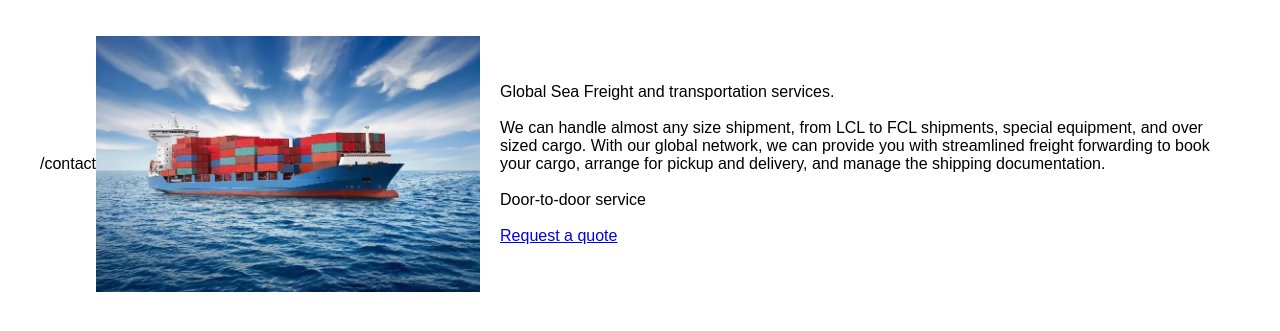
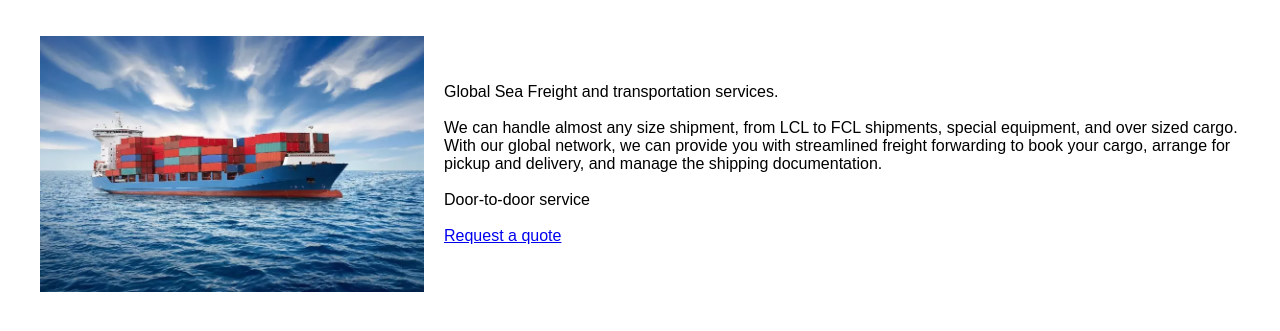
Before and after one commit to dvoranii/CGL_DEV-new-, a website with bundled scripts: page services/transportation/ocean/index.html in a window 1280 px wide. Shown: the part 195-526 px from the top of the page. Built offline with nearby package versions, Linux system fonts and the light colour scheme.

Commit message:
removed typo

```diff
--- a/services/transportation/ocean/index.html
+++ b/services/transportation/ocean/index.html
@@ -74,7 +74,6 @@
       </div>
 
       <div class="service-freight-wrapper">
-        /contact
         <img src="/assets/ocean.webp" alt="" />
         <p>
           Global Sea Freight and transportation services.<br /><br />
```
